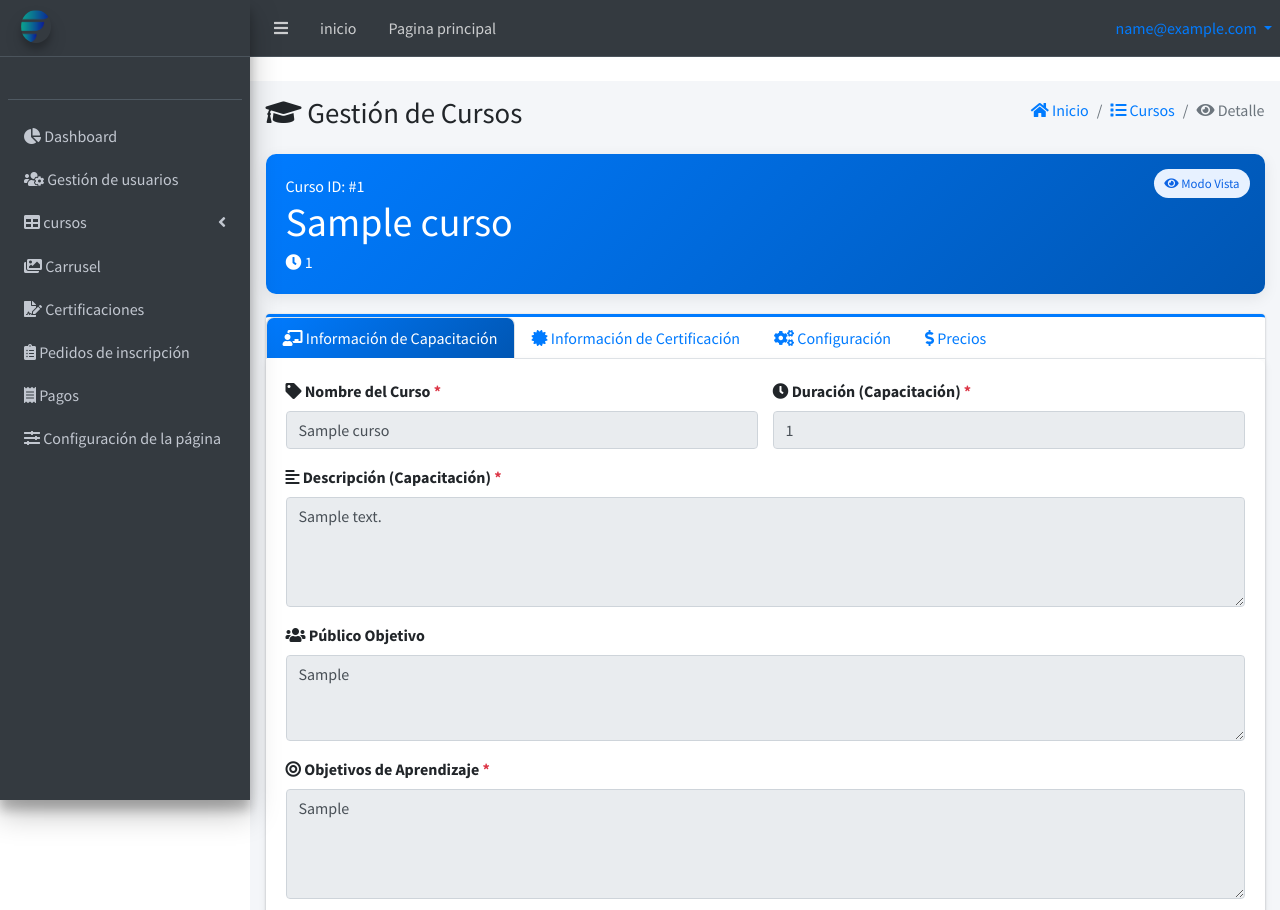
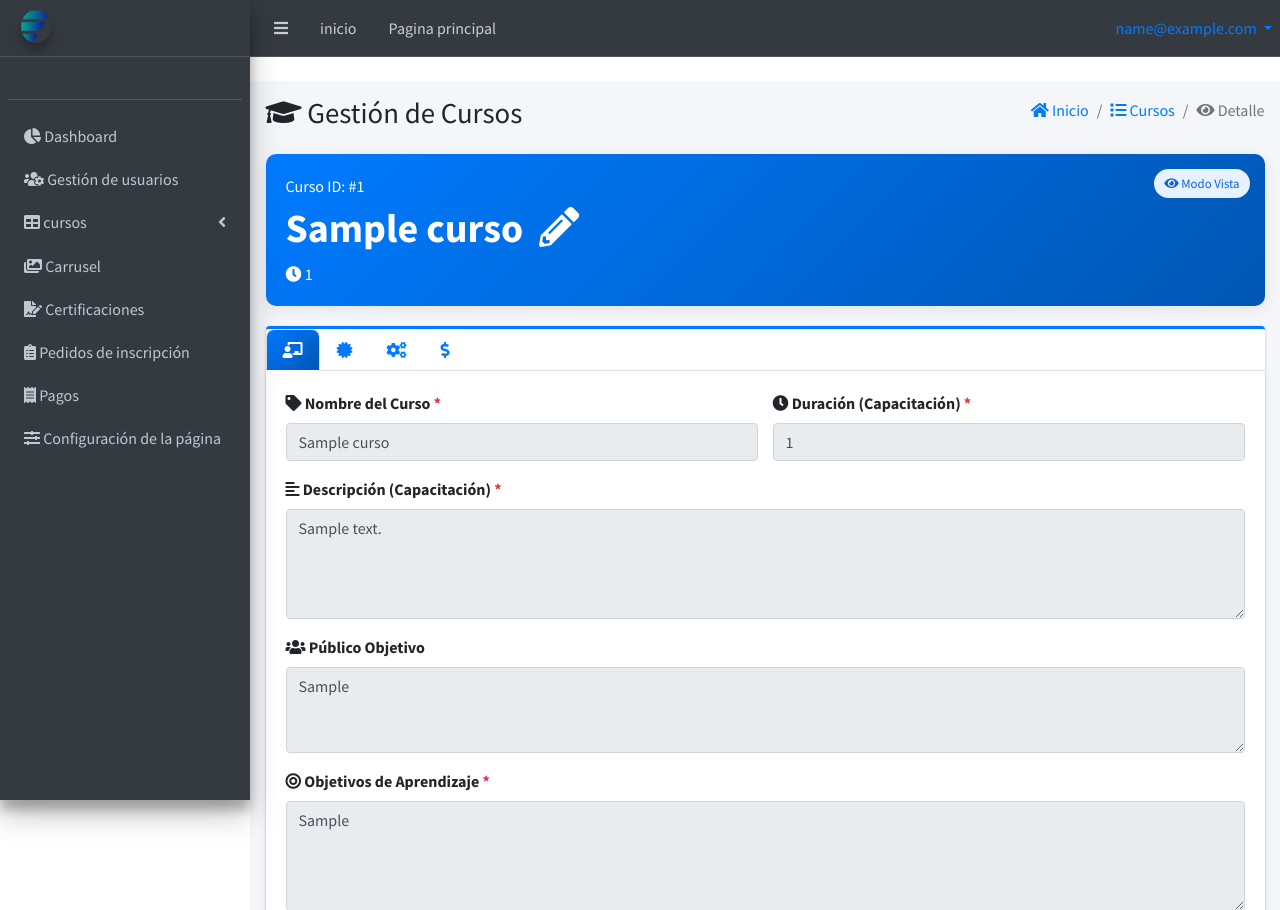
Before and after one commit to Juanimelillo159/intituto-formacion-de-operadores, a PHP site: page /intituto-formacion-de-operadores/admin/curso.php?id_curso=1 in a window 1280 px wide. Shown: the top 910 px of the page. Run offline with PHP 8.4, Linux system fonts and the light colour scheme; the visitor is signed in with stand-in values (Sample User, id 1); tables that the repository leaves empty or names only in its code hold one stand-in row (values such as "Sample post"); data that the repository does not hold is empty; some libraries are stand-ins or nearby versions.

Commit message:
Make course tabs icon-only and add inline edit button

```diff
--- a/admin/curso.php
+++ b/admin/curso.php
@@ -194,6 +194,31 @@ function estado_precio($vd, $vh)
       content: " *";
       color: #dc3545;
     }
+
+    .course-header h1 {
+      font-weight: 700;
+      color: #fff;
+      display: flex;
+      align-items: center;
+      gap: 10px;
+      flex-wrap: wrap;
+    }
+
+    .edit-name-btn {
+      border: none;
+      background: transparent;
+      color: #fff;
+      padding: 6px;
+      border-radius: 6px;
+      transition: background-color 0.2s ease;
+    }
+
+    .edit-name-btn:hover,
+    .edit-name-btn:focus {
+      background-color: rgba(255, 255, 255, 0.15);
+      outline: none;
+      color: #fff;
+    }
   </style>
 
   <script src="https://cdn.jsdelivr.net/npm/sweetalert2@11"></script>
@@ -226,7 +251,12 @@ function estado_precio($vd, $vh)
               <i class="fas fa-eye"></i> Modo Vista
             </div>
             <div class="course-id">Curso ID: #<?php echo $id_curso ?></div>
-            <h1 class="mb-1"><?php echo h($nombre) ?></h1>
+            <h1 class="mb-1">
+              <?php echo h($nombre) ?>
+              <button type="button" class="edit-name-btn" id="btnEditarNombre" aria-label="Editar curso">
+                <i class="fas fa-pencil-alt"></i>
+              </button>
+            </h1>
             <p class="mb-0">
               <i class="fas fa-clock"></i> <?php echo h($duracion) ?>
             </p>
@@ -238,23 +268,23 @@ function estado_precio($vd, $vh)
                 <div class="card-header p-0 border-bottom-0">
                   <ul class="nav nav-tabs" id="custom-tabs" role="tablist">
                     <li class="nav-item">
-                      <a class="nav-link active" id="cap-tab" data-toggle="pill" href="#cap-info" role="tab">
-                        <i class="fas fa-chalkboard-teacher"></i> Información de Capacitación
+                      <a class="nav-link active" id="cap-tab" data-toggle="pill" href="#cap-info" role="tab" aria-label="Información de Capacitación">
+                        <i class="fas fa-chalkboard-teacher"></i>
                       </a>
                     </li>
                     <li class="nav-item">
-                      <a class="nav-link" id="cert-tab" data-toggle="pill" href="#cert-info" role="tab">
-                        <i class="fas fa-certificate"></i> Información de Certificación
+                      <a class="nav-link" id="cert-tab" data-toggle="pill" href="#cert-info" role="tab" aria-label="Información de Certificación">
+                        <i class="fas fa-certificate"></i>
                       </a>
                     </li>
                     <li class="nav-item">
-                      <a class="nav-link" id="config-tab" data-toggle="pill" href="#course-config" role="tab">
-                        <i class="fas fa-cogs"></i> Configuración
+                      <a class="nav-link" id="config-tab" data-toggle="pill" href="#course-config" role="tab" aria-label="Configuración">
+                        <i class="fas fa-cogs"></i>
                       </a>
                     </li>
                     <li class="nav-item">
-                      <a class="nav-link" id="prices-tab" data-toggle="pill" href="#course-prices" role="tab">
-                        <i class="fas fa-dollar-sign"></i> Precios
+                      <a class="nav-link" id="prices-tab" data-toggle="pill" href="#course-prices" role="tab" aria-label="Precios">
+                        <i class="fas fa-dollar-sign"></i>
                       </a>
                     </li>
                   </ul>
@@ -552,6 +582,7 @@ function estado_precio($vd, $vh)
       const btnCancelar = document.getElementById('btnCancelar');
       const btnVolver = document.getElementById('btnVolver');
       const btnGuardarPrecio = document.getElementById('btnGuardarPrecio');
+      const btnEditarNombre = document.getElementById('btnEditarNombre');
       const accion = document.getElementById('__accion');
 
       // ---- NUEVOS FLAGS ----
@@ -742,6 +773,10 @@ function estado_precio($vd, $vh)
         });
       });
 
+      btnEditarNombre?.addEventListener('click', () => {
+        btnEditar?.click();
+      });
+
       // ---- GUARDAR CURSO ----
       btnGuardar?.addEventListener('click', async () => {
         // acá mantené tu validación custom (abre pestaña, focus, etc.)
```
Also changed, not shown: admin/agregar_curso.php (+6 -6 lines).
